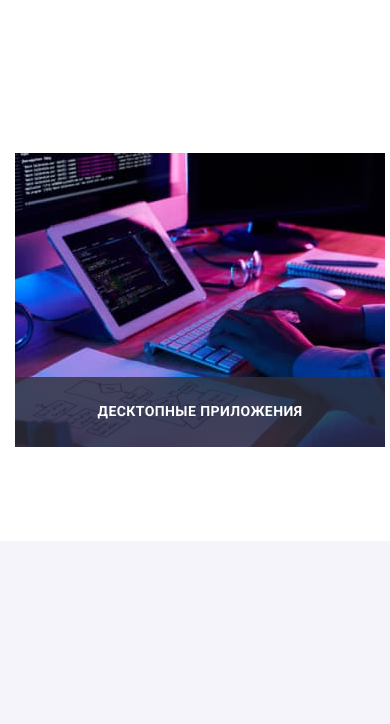
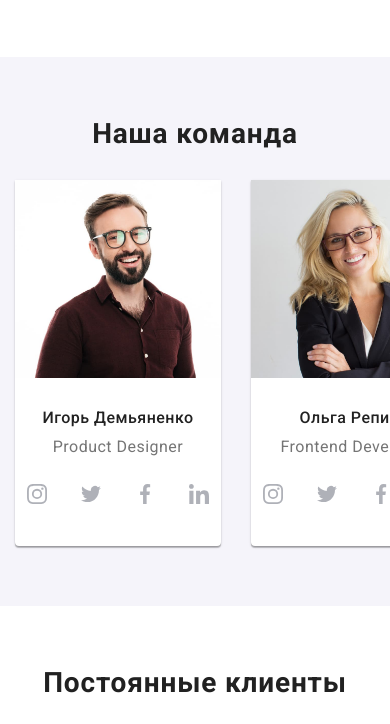
Before and after one commit to YevhenRymarcuk/goit-markup-hw-08, a plain HTML site: page index.html in a window 390 px wide. Shown: the part 1056-1780 px from the top of the page. Drawn offline with nearby package versions, Linux system fonts and the light colour scheme.

Commit message:
Добавляет медиа-запросы базовым стилям сайта

```diff
--- a/index.html
+++ b/index.html
@@ -192,7 +192,7 @@
         </section>
 
         <!-- Услуги ВебСтудии -->
-        <section class="section section--no-padding-top">
+        <section class="section section--no-padding-top section--only-desktop">
             <div class="container">
                 <h2 class="section__title section__title--margin">
                     Чем мы занимаемся
--- a/sass/utils/_base-styles.scss
+++ b/sass/utils/_base-styles.scss
@@ -12,12 +12,16 @@ body {
 
 h2 {
   color: var(--title-text-color);
-
   font-weight: bold;
-  font-size: 36px;
-  line-height: 1.17;
+  font-size: 28px;
+  line-height: 1.18;
   text-align: center;
   letter-spacing: 0.03em;
+
+  @media screen and (min-width: $desktop) {
+    font-size: 36px;
+    line-height: 1.17;
+  }
 }
 
 h3 {
@@ -49,35 +53,54 @@ input {
 }
 
 .container {
-  width: 1200px;
   padding-left: 15px;
   padding-right: 15px;
 
   margin-left: auto;
   margin-right: auto;
+
+  @media screen and (min-width: $mobile) {
+    width: 480px;
+  }
+
+  @media screen and (min-width: $tablet) {
+    width: 768px;
+  }
+
+  @media screen and (min-width: $desktop) {
+    width: 1200px;
+  }
 }
 
 .section {
-  padding: 94px 0;
+  padding: 60px 0;
+
+  @media screen and (min-width: $desktop) {
+    padding: 94px 0;
+  }
+
+  &--no-padding-top {
+    padding-top: 0;
+  }
+
+  &--background-color {
+    background-color: var(--section-bg-color);
+  }
+
+  @media screen and (max-width: ($desktop - 1px)) {
+    &--only-desktop {
+      display: none;
+    }
+  }
 }
 
 .section__title--margin {
-  margin-bottom: 50px;
+  margin-bottom: 30px;
+
+  @media screen and (min-width: $desktop) {
+    margin-bottom: 50px;
+  }
 }
-
-.section--no-padding-top {
-  padding-top: 0;
-}
-
-.section--background-color {
-  background-color: var(--section-bg-color);
-}
-
-// @media (max-width: 1199px) {
-//   .section--only-desktop {
-//     display: none;
-//   }
-// }
 
 .visually-hidden {
   position: absolute;
--- a/sass/utils/_variables.scss
+++ b/sass/utils/_variables.scss
@@ -86,9 +86,9 @@
 
   /* Функция распределения времени анимации */
   --primary-timing-function: cubic-bezier(0.4, 0, 0.2, 1);
+}
 
-  /* Точки перелома */
-  --mobile: 480px;
-  --tablet: 768px;
-  --desktop: 1200px;
-}
+// Точки перелома
+$mobile: 480px;
+$tablet: 768px;
+$desktop: 1200px;
```
Also changed, not shown: portfolio.html (+5 -4 lines), css/main.css, css/main.min.css, 2 other files.
